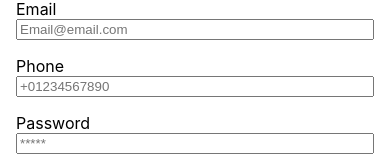
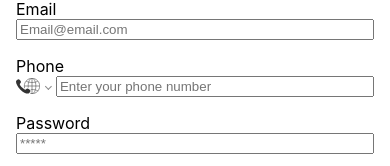
Before and after one commit to sisyphean-cabal/bm8_frontend, a Next.js app: page /signup in a window 390 px wide. Shown: the part 213-379 px from the top of the page. Built offline with nearby package versions, Linux system fonts and the light colour scheme.

Commit message:
phone number

```diff
--- a/package.json
+++ b/package.json
@@ -13,6 +13,7 @@
     "next": "12.0.7",
     "react": "17.0.2",
     "react-dom": "17.0.2",
+    "react-phone-number-input": "^3.1.44",
     "react-query": "^3.34.2"
   },
   "devDependencies": {
--- a/pages/signup.tsx
+++ b/pages/signup.tsx
@@ -1,4 +1,4 @@
-import React from 'react'
+import React, { useState } from 'react'
 import {
   Formik,
   Form,
@@ -8,6 +8,9 @@ import styles from '../styles/registration.module.css'
 import {useMutation} from 'react-query'
 import axios, { AxiosError } from 'axios';
 
+// phone number stuff
+import 'react-phone-number-input/style.css'
+import PhoneInput from 'react-phone-number-input'
 
 interface RegistrationFormValues {
   firstName: string;
@@ -23,6 +26,7 @@ const Registration: React.FC<{}> = () => {
   const register = useMutation<ReturnType<typeof axios.post>, AxiosError, RegistrationFormValues>(data => axios.post('http://localhost:8000/api/account/register', {
     ...data
   }))
+  const [value, setValue] = useState('')
   return (
     <main className={styles.page}>
       <h1>Registration</h1>
@@ -41,6 +45,7 @@ const Registration: React.FC<{}> = () => {
           }
           return errors
         }}
+
       >
         {({errors, touched}) => (
           <Form className={styles.form}>
@@ -59,7 +64,7 @@ const Registration: React.FC<{}> = () => {
             </div>
             <div className={`${styles.inputWrapper} ${styles.phoneNumber}`}>
               <label htmlFor="email">Phone</label>
-              <Field id="phoneNumber" type="phoneNumber" name="phoneNumber" placeholder="+01234567890" />
+              <PhoneInput placeholder="Enter your phone number" value={value} onChange={() => setValue }/>
               {errors.phoneNumber && touched.phoneNumber && <div>{errors.phoneNumber}</div>}
             </div>
             <div className={`${styles.inputWrapper} ${styles.password}`}>
```
Also changed, not shown: 1 other file (tests, documents, lock files or other folders).
